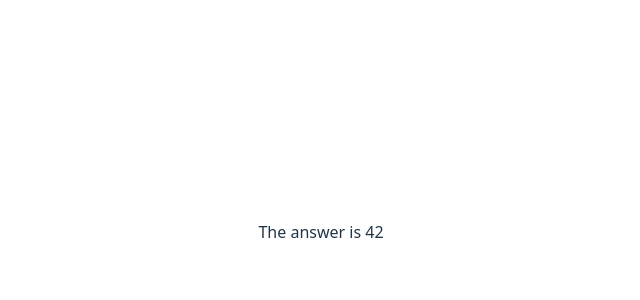
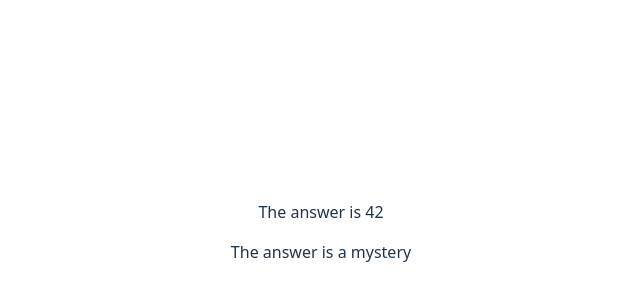
Before and after one commit to Andy-Castle/SvelteTutorialBasicAdvanced, a Svelte app: page / in a window 1280 px wide. Shown: the part 168-468 px from the top of the page, without its empty margins (319-959 px from the left). Built offline with nearby package versions, Linux system fonts and the light colour scheme.

Commit message:
Default Values, aqui se vio como poner valores predeterminados a los props

```diff
--- a/src/App.svelte
+++ b/src/App.svelte
@@ -10,9 +10,10 @@
   // import InspectingState from "./Basic Svelte/Reactivity/InspectingState.svelte";
   // import Effects from "./Basic Svelte/Reactivity/Effects.svelte";
   // import UniversalReactivity from "./Basic Svelte/Reactivity/UniversalReactivity/UniversalReactivity.svelte";
-  import DeclaringProps from "./Basic Svelte/Props/DeclaringProps/DeclaringProps.svelte";
+  // import DeclaringProps from "./Basic Svelte/Props/DeclaringProps/DeclaringProps.svelte";
+  import DefaultValues from "./Basic Svelte/Props/DefaultValues/DefaultValues.svelte";
 </script>
 
 <main>
-<DeclaringProps/>
+<DefaultValues/>
 </main>
--- /dev/null
+++ b/src/Basic Svelte/Props/DefaultValues/DefaultValues.svelte
@@ -0,0 +1,6 @@
+<script>
+	import Nested from './Nested.svelte';
+</script>
+
+<Nested answer={42} />
+<Nested/>
--- /dev/null
+++ b/src/Basic Svelte/Props/DefaultValues/Nested.svelte
@@ -0,0 +1,6 @@
+<script>
+	let { answer = 'a mystery' } = $props();
+	/*Se puece especificar valores predeterminados para propiedades*/
+</script>
+
+<p>The answer is {answer}</p>
```
